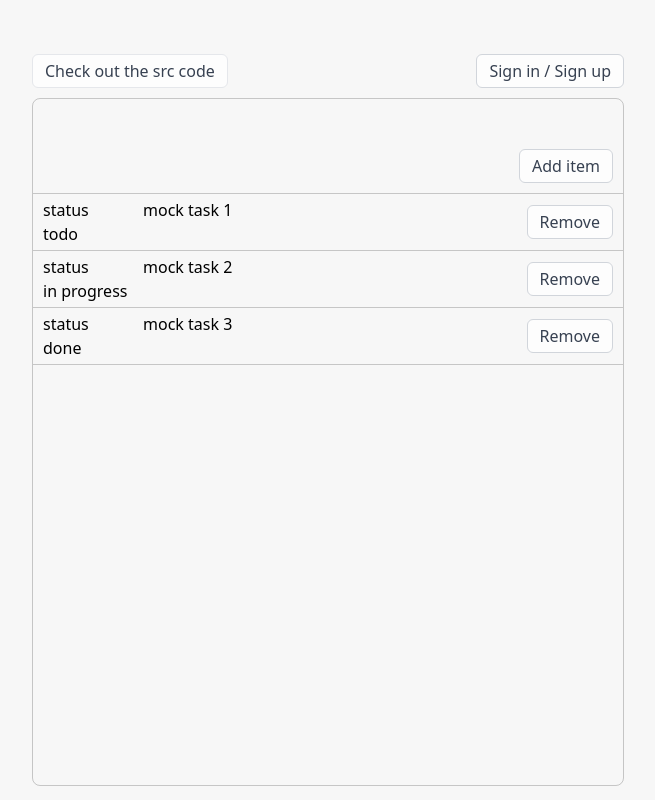
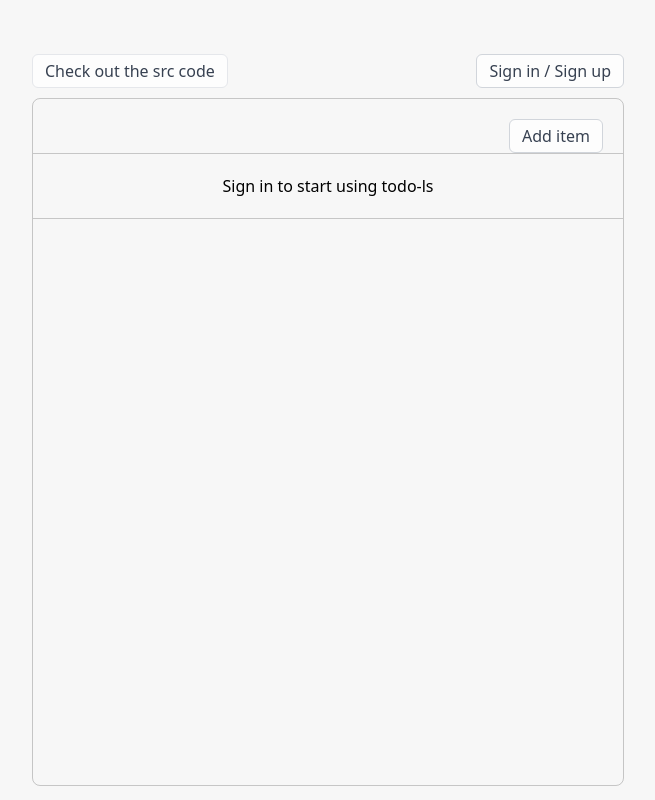
Before and after one commit to H36615/todo-ls-frontend, a React (Create React App) app: page / in a window 1280 px wide. Shown: the whole page, without its empty margins (312-967 px from the left). Built offline with nearby package versions, Linux system fonts and the light colour scheme.

Commit message:
Create TodoListView to split implementation w/ TodoList

```diff
--- a/src/features/MainContent/MainContent.tsx
+++ b/src/features/MainContent/MainContent.tsx
@@ -5,7 +5,7 @@ import { config } from "../../config/config";
 import { IExistingUser } from "../../utils/HttpClient/Interfaces";
 import { TodoItemClient } from "../../utils/HttpClient/TodoItemClient";
 import SignInOrUpModal from "../SignInOrUpModal/SignInOrUpModal";
-import TodoList from "../TodoList/TodoList";
+import TodoListView from "../TodoList/TodoListView";
 import "./MainContent.css";
 
 export default function MainContent(): JSX.Element {
@@ -63,7 +63,7 @@ export default function MainContent(): JSX.Element {
 
 			<div className="panel rounded-lg border-solid border border-black
 				border-opacity-20">
-				<TodoList />
+				<TodoListView signedIn={signedIn !== undefined} />
 			</div>
 
 			<Toast text={toastProps?.text || ""} type={toastProps?.type || "info"}></Toast>
--- a/src/features/TodoList/TodoList.css
+++ b/src/features/TodoList/TodoList.css
@@ -1,10 +1,4 @@
 
 .TodoList {
-	margin: 40px 0 10px;
+	margin: 16px 0 10px;
 }
-
-.add-item-button-div {
-	display: flex;
-	justify-content: flex-end;
-	padding: 10px;
-}
--- a/src/features/TodoList/TodoList.tsx
+++ b/src/features/TodoList/TodoList.tsx
@@ -1,78 +1,22 @@
-import React, { useState } from "react";
-import Button from "../../common/Button/Button";
+import React from "react";
+import { IExistingTodoItem } from "../../utils/HttpClient/Interfaces";
 import TodoItem from "./TodoItem/TodoItem";
 import "./TodoList.css";
 
-export default function TodoList(): JSX.Element {
+interface TodoListProps {
+	todoItems: IExistingTodoItem[],
+	removeTodoItem: (itemId: number) => void,
+}
 
-	/** Placeholder. TODO use generated when possible. */
-	interface PlaceholderTodoItem {
-		id: number,
-		task: string,
-		status: string,
-	}
-	const [mockTodoItems, setMockTodoItems] = useState<PlaceholderTodoItem[]>(
-		[
-			{
-				id: 1,
-				task: "mock task 1",
-				status: "todo",
-			},
-			{
-				id: 2,
-				task: "mock task 2",
-				status: "in progress",
-			},
-			{
-				id: 3,
-				task: "mock task 3",
-				status: "done",
-			},
-		]
-	);
-	// Placeholder. TODO remove after using real ids.
-	const [nextId, setNextId] = useState<number>(4);
-
-	function addItem() {
-		setMockTodoItems(
-			[
-				...mockTodoItems,
-				{
-					id: nextId,
-					task: "mock task x",
-					status: "todo",
-				}
-			]
-		);
-		// TODO Remove.
-		setNextId(nextId + 1);
-	}
-
-	function removeItem(itemId: number) {
-		setMockTodoItems(
-			mockTodoItems
-				.slice()
-				.filter(item => item.id !== itemId)
-		);
-	}
-
+export default function TodoList(props: TodoListProps): JSX.Element {
 	return (
 		<div className="TodoList">
-			<div className="add-item-button-div">
-				<Button onClick={() => { addItem(); }}>Add item</Button>
-			</div>
-
-			<div className="border-t border-b border-black border-opacity-20
-				divide-y divide-black divide-opacity-20">
-
-				{/* TODO type 'todoItem' when possible */}
-				{mockTodoItems.map((todoItem) =>
-					<TodoItem key={todoItem.id} status={todoItem.status}
-						onRemove={() => removeItem(todoItem.id)}>
-						{todoItem.task}
-					</TodoItem>
-				)}
-			</div>
+			{props.todoItems && props.todoItems.length > 0 && props.todoItems.map((todoItem) =>
+				<TodoItem key={todoItem.id} status={todoItem.status}
+					onRemove={() => props.removeTodoItem(todoItem.id)}>
+					{todoItem.task}
+				</TodoItem>
+			)}
 		</div>
 	);
 }
--- /dev/null
+++ b/src/features/TodoList/TodoListView.tsx
@@ -0,0 +1,64 @@
+import React, { useState } from "react";
+import Button from "../../common/Button/Button";
+import { IExistingTodoItem, TodoItemStatus } from "../../utils/HttpClient/Interfaces";
+import TodoList from "./TodoList";
+
+interface TodoListViewProps {
+	signedIn: boolean,
+}
+
+export default function TodoListView(props: TodoListViewProps): JSX.Element {
+
+	const [todoItems, setTodoItems] = useState<IExistingTodoItem[]>([
+		{
+			id: 1,
+			user_id: 1,
+			task: "task 1",
+			status: TodoItemStatus.todo,
+		},
+		{
+			id: 2,
+			user_id: 2,
+			task: "task 2",
+			status: TodoItemStatus.inProgres,
+		}
+	]);
+
+	function addItem() {
+		setTodoItems(
+			[
+				...todoItems,
+				// Placeholder. TODO implement.
+				{
+					id: todoItems[todoItems.length - 1].id + 1,
+					user_id: 2,
+					task: "task x",
+					status: TodoItemStatus.done,
+				}
+			]
+		);
+	}
+
+	function removeItem(itemId: number) {
+		setTodoItems(
+			todoItems
+				.slice()
+				.filter(item => item.id !== itemId)
+		);
+	}
+
+	return (
+		<div className="TodoListView">
+			<div className="flex justify-end mr-5 mt-5">
+				<Button onClick={() => { addItem(); }}>Add item</Button>
+			</div>
+			<div className="border-t border-b border-black border-opacity-20
+				divide-y divide-black divide-opacity-20">
+				{props.signedIn
+					? <TodoList todoItems={todoItems} removeTodoItem={removeItem} />
+					: <div className="text-center mt-5 mb-5">Sign in to start using todo-ls</div>
+				}
+			</div>
+		</div>
+	);
+}
```
